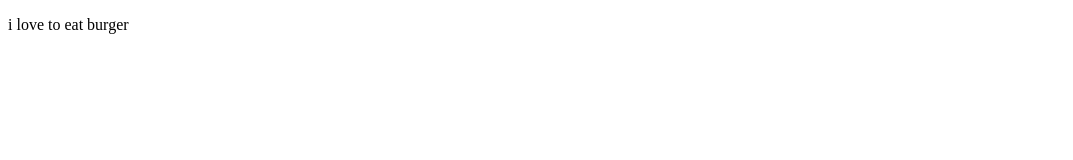
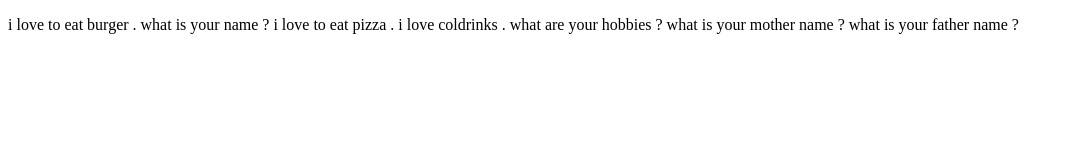
Before and after one commit to phantom1996/dayfinder-github-io, a plain HTML site: page index.html in a window 1280 px wide. Shown: the whole page, without its empty margins (0-1073 px from the left). Drawn offline with Linux system fonts and the light colour scheme.

Commit message:
Update index.html

```diff
--- a/index.html
+++ b/index.html
@@ -16,7 +16,9 @@
 	</style>
 </head>
 <body>
-	<p> i love to eat burger </p>
+	<p> i love to eat burger . what is your name ? i love to eat pizza . i love coldrinks . what are your hobbies ? what is your mother name ? what is your father name ?  </p>
+	<p>
+
 	<!--<script type="text/javascript">
 		alert("THIS PROGRAME IS USED TO FIND OUT THE DAY OF YOUR BIRTH")
 		alert("Want To Find Your Day Of Birth");
```
